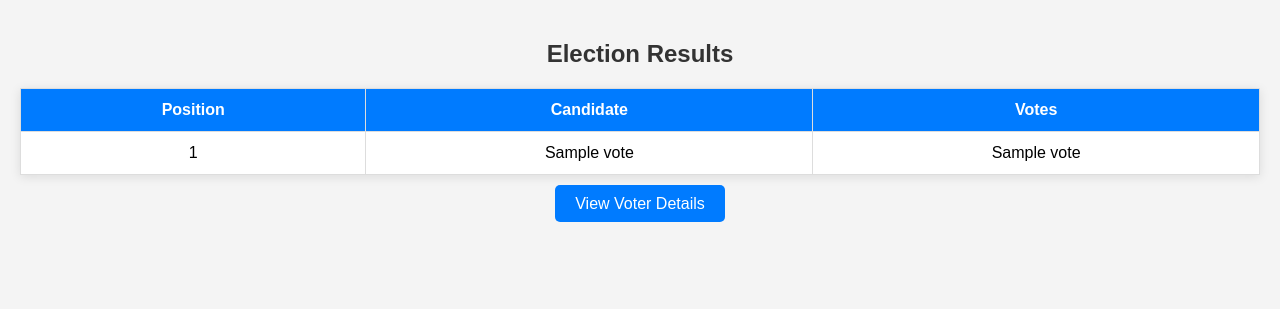
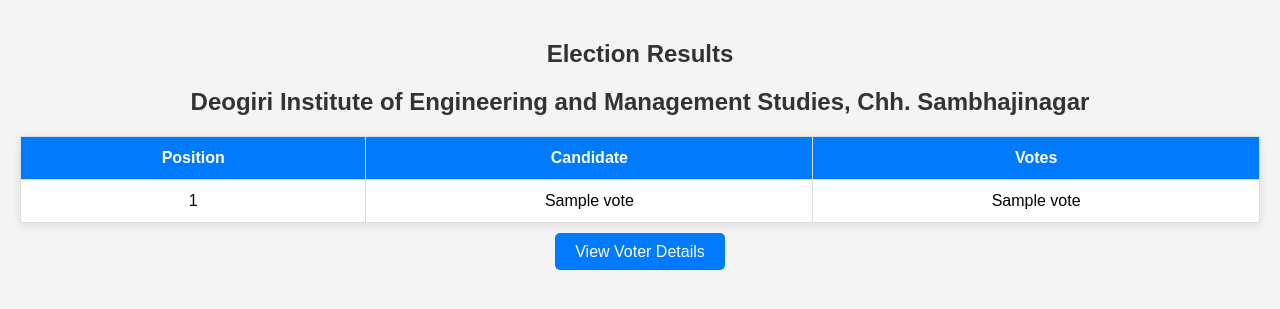
Before and after one commit to Swap-1-test/election, a Flask app: page / in a window 1280 px wide. Shown: the top 309 px of the page. Run offline with Flask 3, Linux system fonts and the light colour scheme; a database or web service that is not in the repository returns one stand-in record (values such as "Sample title"); some libraries are stand-ins or nearby versions.

Commit message:
update result file

```diff
--- a/result/templates/result.html
+++ b/result/templates/result.html
@@ -44,6 +44,7 @@
 </head>
 <body>
     <h2>Election Results</h2>
+    <div class="college-name"><h2>Deogiri Institute of Engineering and Management Studies, Chh. Sambhajinagar</h2></div>
     <table>
         <tr>
             <th>Position</th>
```
